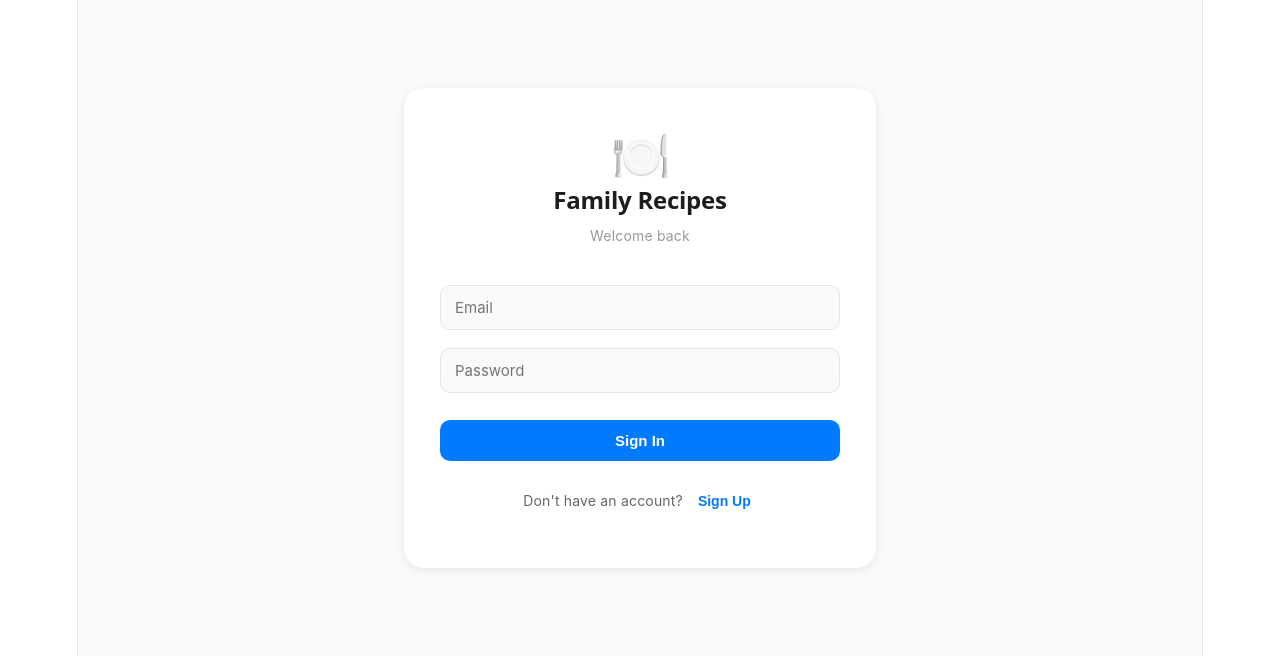
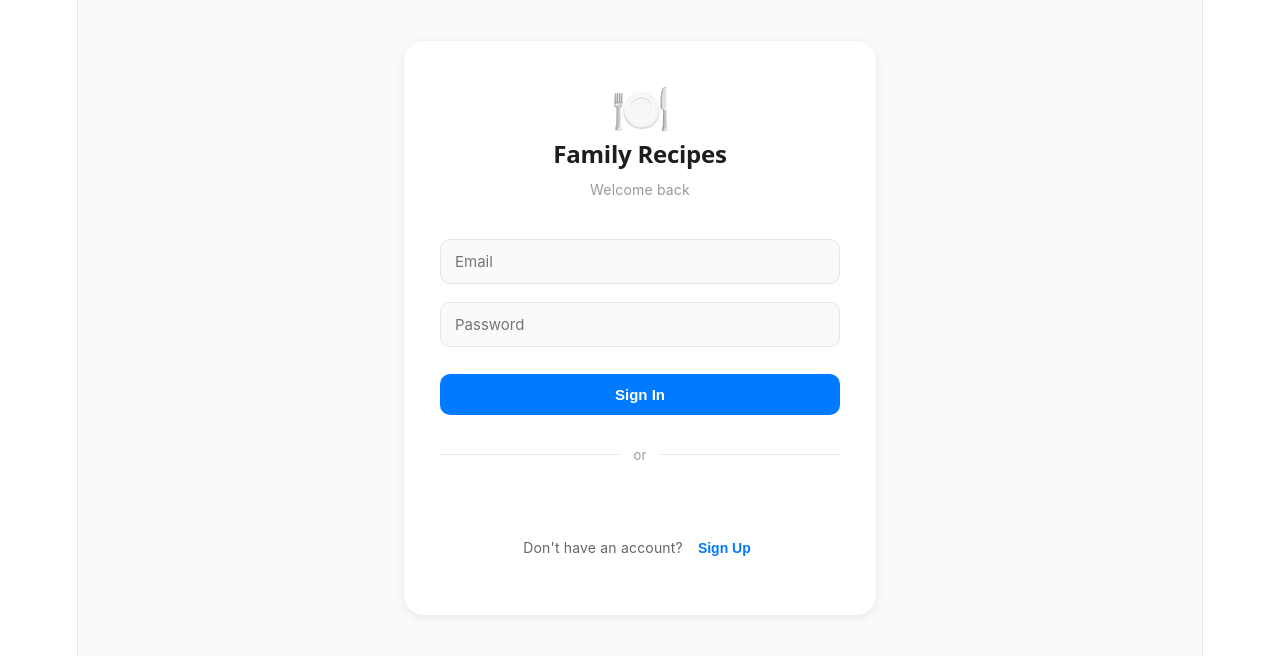
Before and after one commit to gauravdukle-hue/recipe-app-frontend, a React (Vite) app: page / in a window 1280 px wide. Shown: the part 108-764 px from the top of the page. Built offline with nearby package versions, Linux system fonts and the light colour scheme; no server answers.

Commit message:
add google sign-in button

```diff
--- a/index.html
+++ b/index.html
@@ -4,7 +4,10 @@
     <meta charset="UTF-8" />
     <link rel="icon" type="image/svg+xml" href="/favicon.svg" />
     <meta name="viewport" content="width=device-width, initial-scale=1.0" />
-    <title>recipe-app-frontend</title>
+    <title>Family Recipes</title>
+    <!-- Google Identity Services. Loaded here rather than injected at runtime
+         so the button is ready as early as possible on the login screen. -->
+    <script src="https://accounts.google.com/gsi/client" async defer></script>
   </head>
   <body>
     <div id="root"></div>
--- a/src/components/Login.jsx
+++ b/src/components/Login.jsx
@@ -1,5 +1,5 @@
-import { useState } from 'react';
-import { login, signup, setAuthToken } from '../services/api';
+import { useState, useEffect, useRef } from 'react';
+import { login, signup, setAuthToken, googleLogin } from '../services/api';
 
 export default function Login({ onLogin }) {
   const [isSignup, setIsSignup] = useState(false);
@@ -8,6 +8,54 @@ export default function Login({ onLogin }) {
   const [name, setName] = useState('');
   const [error, setError] = useState('');
   const [loading, setLoading] = useState(false);
+
+  const googleDiv = useRef(null);
+
+  // Google Identity Services renders its own button into a div. Its script is
+  // loaded from index.html and may not be ready on first paint, so poll
+  // briefly rather than assume it is there.
+  useEffect(() => {
+    const clientId = import.meta.env.VITE_GOOGLE_CLIENT_ID;
+    if (!clientId) return undefined;
+
+    let cancelled = false;
+    let timer = null;
+
+    const render = () => {
+      if (cancelled || !window.google?.accounts?.id || !googleDiv.current) return false;
+      window.google.accounts.id.initialize({
+        client_id: clientId,
+        callback: async (response) => {
+          try {
+            const res = await googleLogin(response.credential);
+            const token = res.data.auth_token;
+            if (!token) {
+              setError('Google sign-in returned no token.');
+              return;
+            }
+            setAuthToken(token);
+            onLogin();
+          } catch (err) {
+            setError(err.response?.data?.details || 'Google sign-in failed.');
+          }
+        }
+      });
+      window.google.accounts.id.renderButton(googleDiv.current, {
+        theme: 'outline',
+        size: 'large',
+        width: 280,
+        text: 'continue_with'
+      });
+      return true;
+    };
+
+    if (!render()) {
+      timer = setInterval(() => { if (render()) clearInterval(timer); }, 300);
+      setTimeout(() => timer && clearInterval(timer), 8000);
+    }
+
+    return () => { cancelled = true; if (timer) clearInterval(timer); };
+  }, [onLogin]);
 
   const handleSubmit = async (e) => {
     e.preventDefault();
@@ -98,6 +146,14 @@ export default function Login({ onLogin }) {
           </button>
         </form>
 
+        <div style={styles.divider}>
+          <span style={styles.dividerLine} />
+          <span style={styles.dividerText}>or</span>
+          <span style={styles.dividerLine} />
+        </div>
+
+        <div ref={googleDiv} style={styles.googleWrap} />
+
         <div style={styles.toggle}>
           <p style={styles.toggleText}>
             {isSignup ? 'Already have an account?' : "Don't have an account?"}
@@ -115,6 +171,15 @@ export default function Login({ onLogin }) {
 }
 
 const styles = {
+  divider: {
+    display: 'flex',
+    alignItems: 'center',
+    gap: '0.75rem',
+    margin: '1.25rem 0'
+  },
+  dividerLine: { flex: 1, height: '1px', backgroundColor: '#e5e5e5' },
+  dividerText: { fontSize: '13px', color: '#999' },
+  googleWrap: { display: 'flex', justifyContent: 'center', minHeight: '44px' },
   container: {
     minHeight: '100vh',
     display: 'flex',
--- a/src/services/api.js
+++ b/src/services/api.js
@@ -27,6 +27,7 @@ export const getAuthToken = () => {
 export const login = (email, password) => api.post('/auth/login', { email, password });
 export const signup = (email, password, name) => api.post('/auth/signup', { email, password, name });
 export const loginUser = (email, password) => api.post('/auth/login', { email, password });
+export const googleLogin = (credential) => api.post('/auth/google', { credential });
 export const signupUser = (email, password, name) => api.post('/auth/signup', { email, password, name });
 export const createRecipe = (title, description, cuisine_tag) => api.post('/recipes', { title, description, cuisine_tag });
 export const getRecipes = (view = 'all') => api.get('/recipes', { params: { view } });
```
